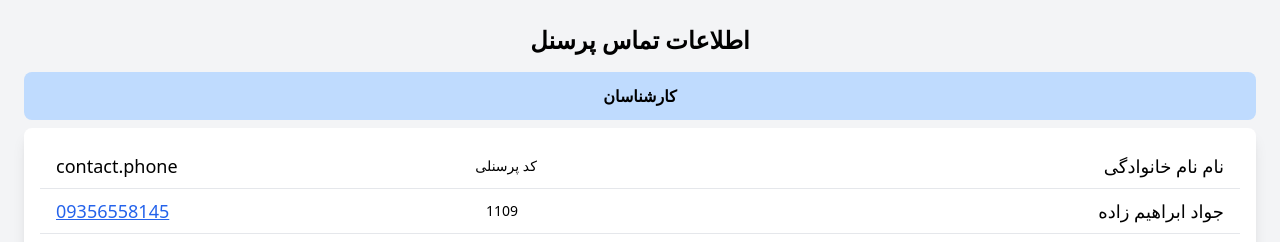
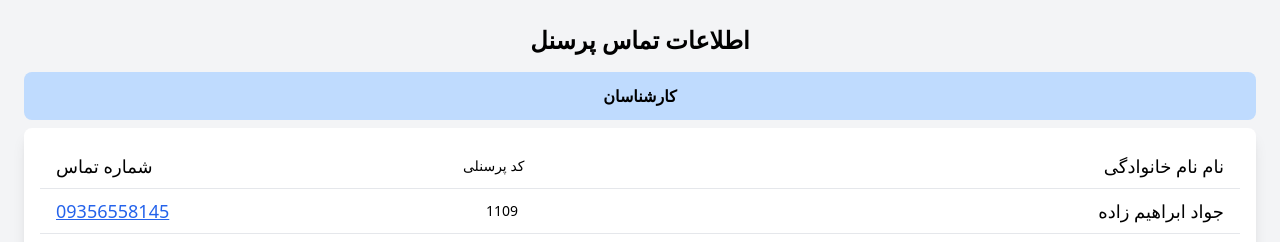
Before and after one commit to choofe/Personnel_Directory, a React (Create React App) app: page / in a window 1280 px wide. Both pictures are taken after a click on the button "کارشناسان". Shown: the top 242 px of the page. Built offline with nearby package versions, Linux system fonts and the light colour scheme.

Commit message:
small-refine

```diff
--- a/src/PersonnelList.js
+++ b/src/PersonnelList.js
@@ -174,7 +174,7 @@ const PersonnelList = () => {
                                         className={`flex flex-wrap items-center justify-between border-b py-2 px-4 text-lg ${shiftTeams[currentShift]?.includes(contact.name) ? 'bg-green-200' : ''}`}
                                     >
                                         {contact.phone === "شماره تماس" ?
-                                            (<span className="ltr text-black"> contact.phone </span>) :
+                                            (<span className="ltr text-black"> {contact.phone} </span>) :
                                             (<a
                                                 href={`tel:${contact.phone}`}
                                                 className="ltr text-blue-600 underline"
```
